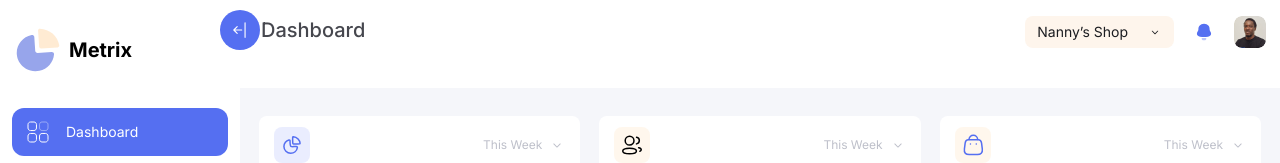
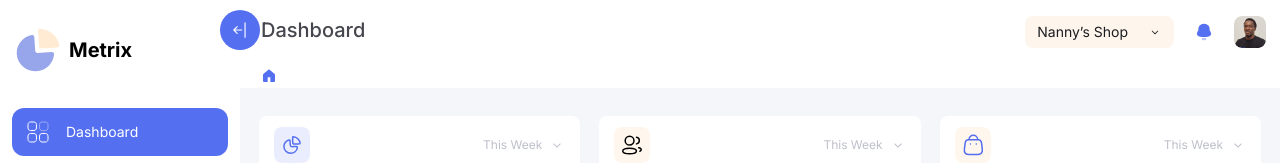
Before and after one commit to ayomtuase/metrix, a Next.js app: page / in a window 1280 px wide. Shown: the top 163 px of the page. Built offline with nearby package versions, Linux system fonts and the light colour scheme.

Commit message:
breadcrumb

```diff
--- a/src/app/template.tsx
+++ b/src/app/template.tsx
@@ -13,15 +13,15 @@ import { OrdersIcon } from "@/components/icons/orders-icon";
 import { SettingsIcon } from "@/components/icons/settings-icon";
 import { Button } from "@/components/ui/button";
 import { ScrollArea } from "@/components/ui/scroll-area";
-import { useResponsive } from "@/lib/hooks/use-responsive";
 import useWindowSize from "@/lib/hooks/use-window-size";
 import { ROUTES } from "@/lib/routes";
 import { cn } from "@/lib/utils";
 import Image from "next/image";
 import Link from "next/link";
 import { usePathname } from "next/navigation";
-import React, { ReactNode, useEffect, useState } from "react";
+import { ReactNode, useEffect, useState } from "react";
 import { BsArrowBarLeft, BsArrowBarRight } from "react-icons/bs";
+import { GoHomeFill } from "react-icons/go";
 import { RxCaretDown, RxCaretRight } from "react-icons/rx";
 
 const Template = ({ children }: { children: ReactNode }) => {
@@ -246,7 +246,19 @@ const Template = ({ children }: { children: ReactNode }) => {
             </div>
           </div>
         </div>
-        <div className="pl-[21px]"></div>
+        <div className="pl-[21px] flex px-[19px] items-center space-x-3 text-gray-text text-sm">
+          <Link href={ROUTES.DASHBOARD.path} className='text-primary'>
+            <GoHomeFill size={16} />
+          </Link>
+          {currentRoute?.path !== ROUTES.DASHBOARD.path ? (
+            <>
+              <span>/</span>
+              <Link href={currentRoute?.path ?? ROUTES.DASHBOARD.path}>
+                {currentRoute?.title}
+              </Link>
+            </>
+          ) : null}
+        </div>
         <ScrollArea className="bg-[hsla(230,33%,97%,1)] grow px-[19px] pt-[28px] pb-5 flex flex-col overflow-y-auto">
           {children}
         </ScrollArea>
```
